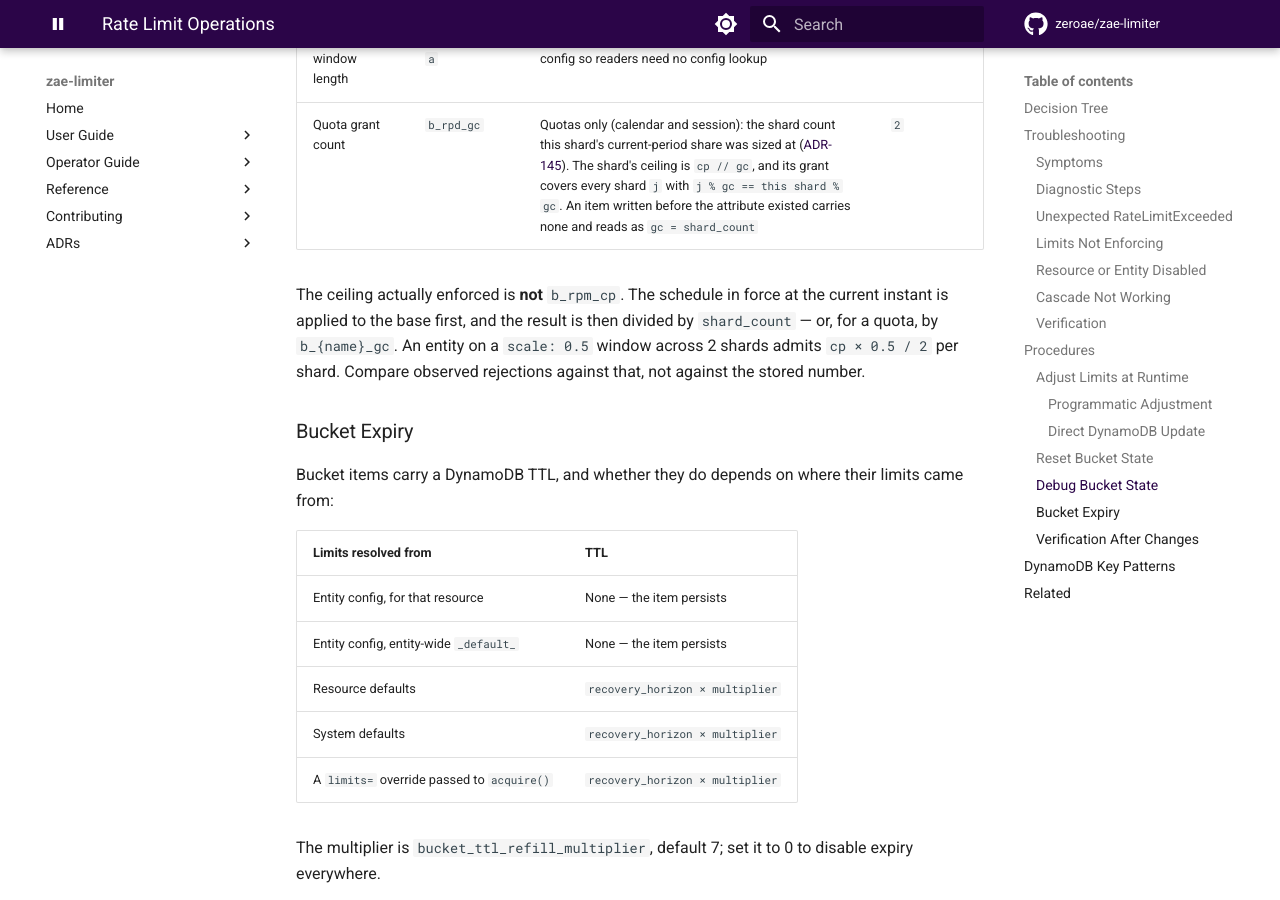
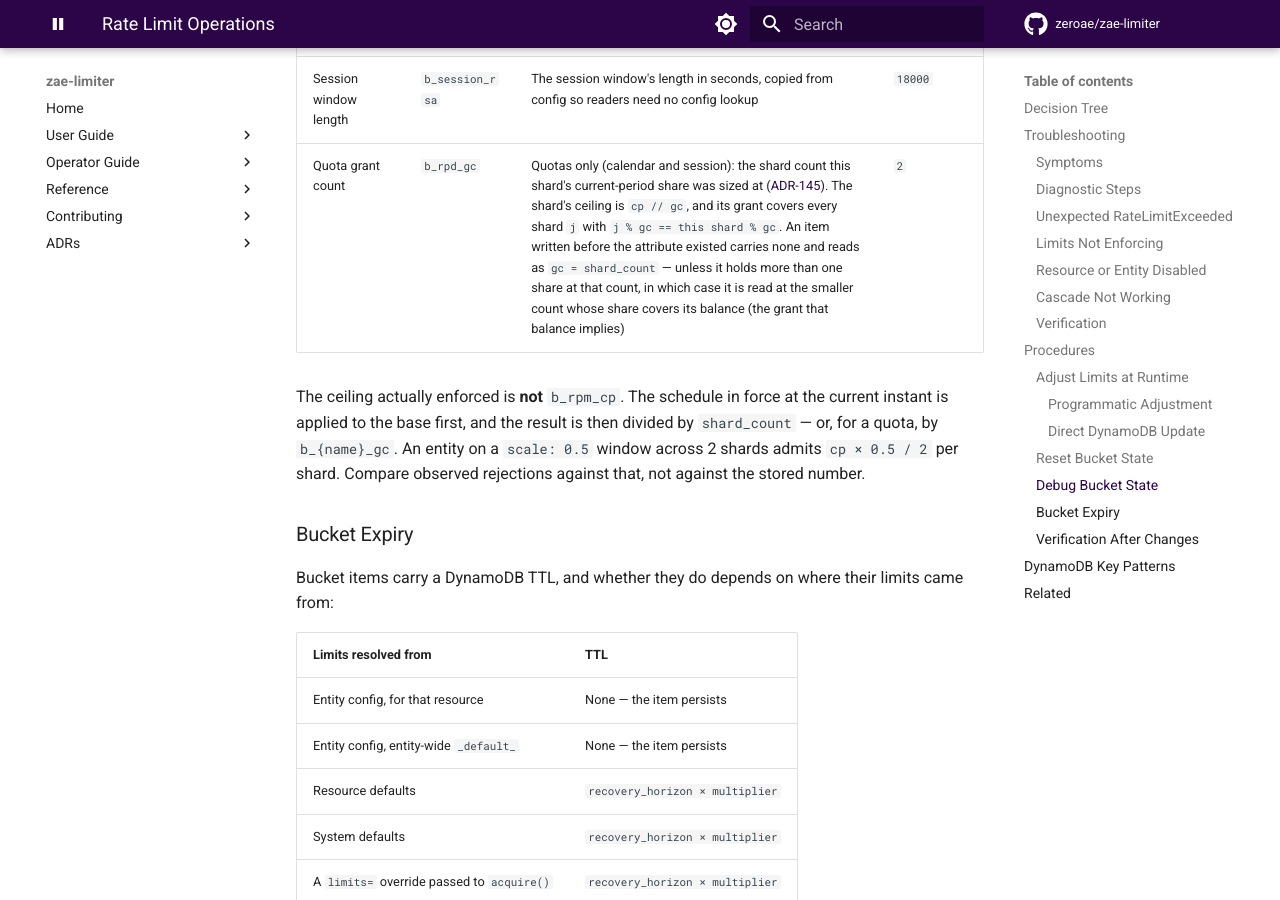
Before and after one commit to zeroae/zae-limiter, an MkDocs documentation site: the page built from docs/operations/rate-limits.md, in a window 1280 px wide and 900 px high, scrolled down 7170 px. Built offline with MkDocs 1.6.1 and Material for MkDocs 9.7.7, drawn with Linux system fonts in a browser that asks for light colours; comment, search, counter and statistics services are not loaded; the version menu is left out.

Commit message:
📝 docs(limiter): state the gc pin, freeze and legacy donor precisely
Refs #637, Refs #642. I4 now names the minimum-count pin on the normal
path and the R5/R6 freeze, which sets gc under shard_count < :new rather
than the pin. The donor-debit row compares a legacy donor against its
stored count (:ql), not the inferred grant count, and the operations
gc row describes the R7 inference from a legacy item's balance.

Co-Authored-By: Claude Opus 5.5 <noreply@anthropic.com>
Claude-Session: https://claude.ai/code/session_016Aimbt3EGL34pxS3VjPn4i

```diff
--- a/docs/operations/rate-limits.md
+++ b/docs/operations/rate-limits.md
@@ -303,7 +303,7 @@ use the `b_{limit_name}_{field}` naming convention:
 | Session window applied | `b_session_wa` | The window start this shard's balance reflects. A `ws` later than `wa` means a new window has been opened and this shard has not yet restored its balance; an item written before the marker existed carries none, and `rf` is compared instead | `1705312800000` |
 | Session window snapshot | `b_session_wtc` | The consumption counter as it stood when another shard's new window reached this one. While the window is pending (`ws` later than `wa`), the shard restores its share less whatever it consumed since, so nothing spent in between is forgiven | `4000` |
 | Session window length | `b_session_rsa` | The session window's length in seconds, copied from config so readers need no config lookup | `18000` |
-| Quota grant count | `b_rpd_gc` | Quotas only (calendar and session): the shard count this shard's current-period share was sized at ([ADR-145](../adr/145-sharded-quota-conserves-allowance.md)). The shard's ceiling is `cp // gc`, and its grant covers every shard `j` with `j % gc == this shard % gc`. An item written before the attribute existed carries none and reads as `gc = shard_count` | `2` |
+| Quota grant count | `b_rpd_gc` | Quotas only (calendar and session): the shard count this shard's current-period share was sized at ([ADR-145](../adr/145-sharded-quota-conserves-allowance.md)). The shard's ceiling is `cp // gc`, and its grant covers every shard `j` with `j % gc == this shard % gc`. An item written before the attribute existed carries none and reads as `gc = shard_count` — unless it holds more than one share at that count, in which case it is read at the smaller count whose share covers its balance (the grant that balance implies) | `2` |
 
 The ceiling actually enforced is **not** `b_rpm_cp`. The schedule in force at the current
 instant is applied to the base first, and the result is then divided by `shard_count` — or, for a
```
Also changed, not shown: CLAUDE.md (+2 -2 lines).
